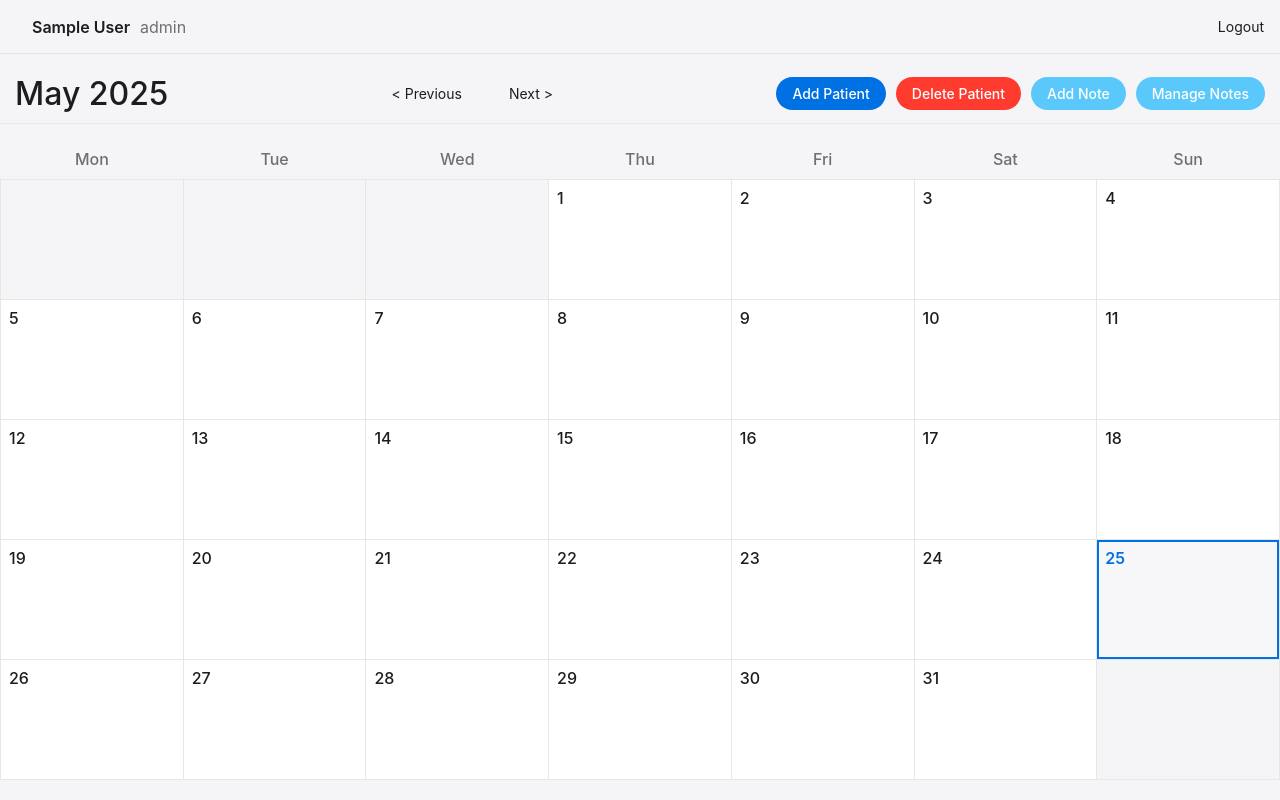
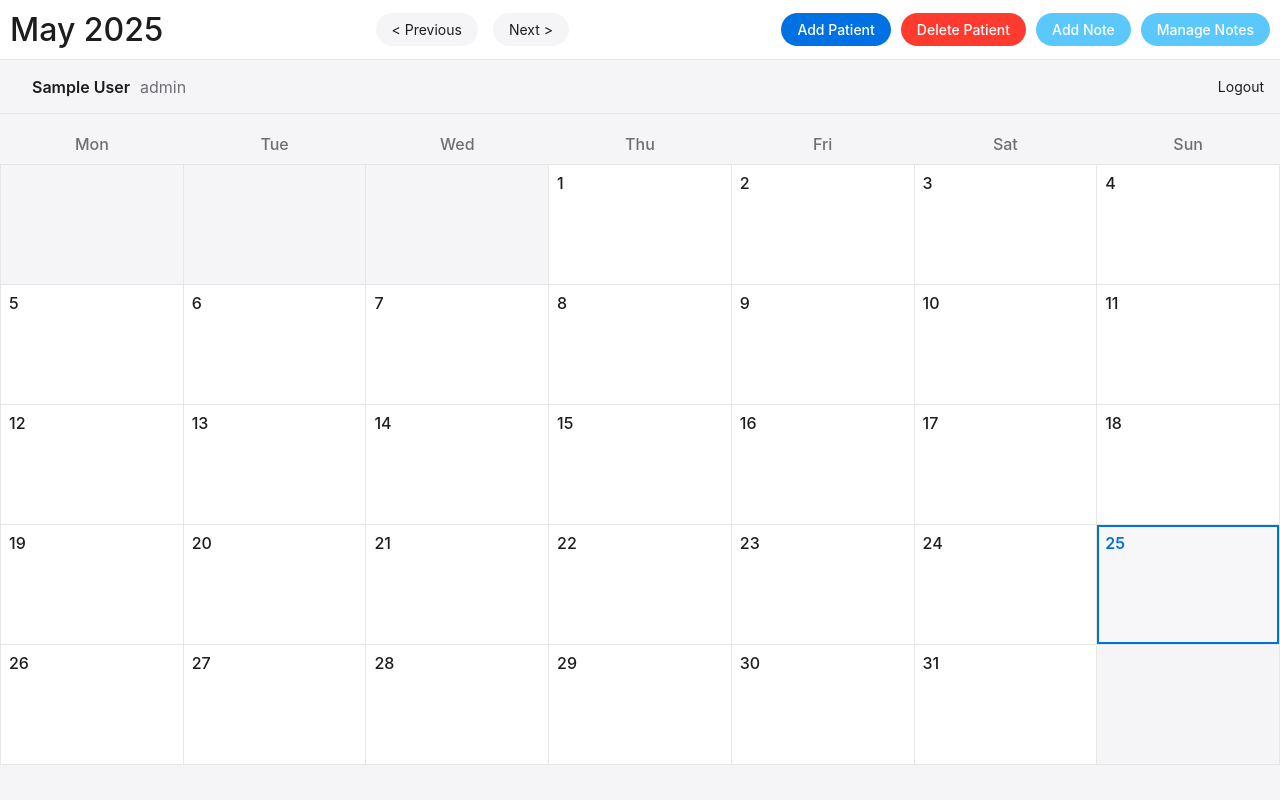
Before and after one commit to ntchan24/final_pharmacy_demo, a Flask app: page / in a window 1280 px wide. Run offline with Flask 3, Linux system fonts and the light colour scheme; the visitor is signed in with stand-in values (Sample User, id 1); data that the repository does not hold is empty.

Commit message:
locked header bar in place with scroll

```diff
--- a/website/templates/calendar.html
+++ b/website/templates/calendar.html
@@ -272,6 +272,19 @@
             font-style: italic;
             font-size: 11px;
         }
+        .fixed-div {
+            position: fixed;
+            top: 0;
+            left: 0;
+            width: 100%;
+            z-index: 1000;
+            background-color: white; /* optional: add background */
+            padding: 10px; /* optional: add some padding */
+        }
+
+        body {
+            padding-top: 60px; /* adjust to match your fixed div's height */
+        }
     </style>
 </head>
 <body>
@@ -285,7 +298,7 @@
             <a href="{{ url_for('auth.logout') }}" class="logout-button">Logout</a>
         </div>
 
-        <div class="header">
+        <div class="header fixed-div">
             <h1>{{ month_name }} {{ year }}</h1>
             <div class="navigation">
                 {% set prev_month = month - 1 if month > 1 else 12 %}
```
